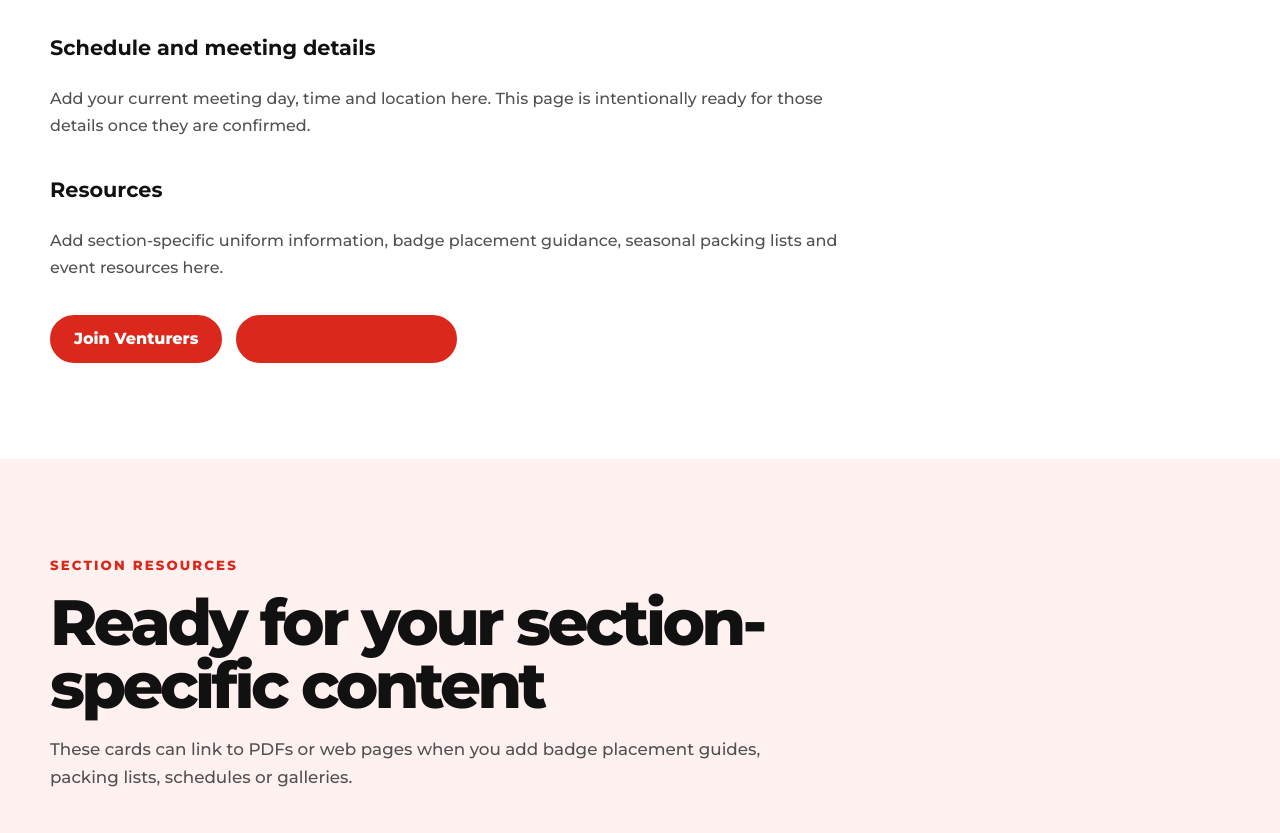
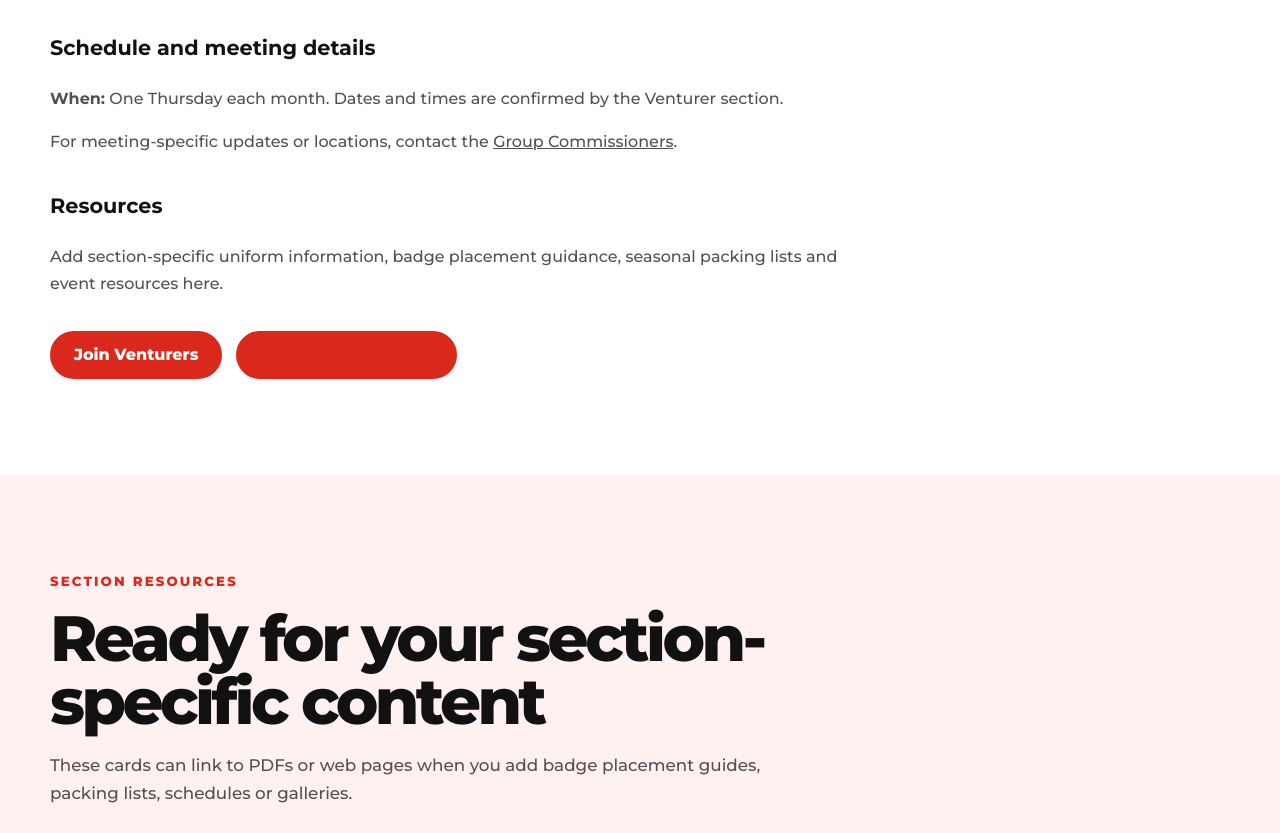
Before and after one commit to ItsRadioo/1stSaultScouts, a website: page venturers.html in a window 1280 px wide. Shown: the part 954-1787 px from the top of the page. Drawn offline with Linux system fonts and the light colour scheme.

Commit message:
Publish confirmed venturers meeting schedule

```diff
--- a/venturers.html
+++ b/venturers.html
@@ -75,10 +75,8 @@
       <ul><li>Youth-designed adventures and longer-term goals</li><li>Leadership, service and personal development</li><li>Opportunities to mentor and contribute across Scouting</li></ul>
 
       <h3>Schedule and meeting details</h3>
-      <p>
-        Add your current meeting day, time and location here. This page is
-        intentionally ready for those details once they are confirmed.
-      </p>
+      <p><strong>When:</strong> One Thursday each month. Dates and times are confirmed by the Venturer section.</p>
+      <p>For meeting-specific updates or locations, contact the <a href="contact.html">Group Commissioners</a>.</p>
 
       <h3>Resources</h3>
       <p>
```
